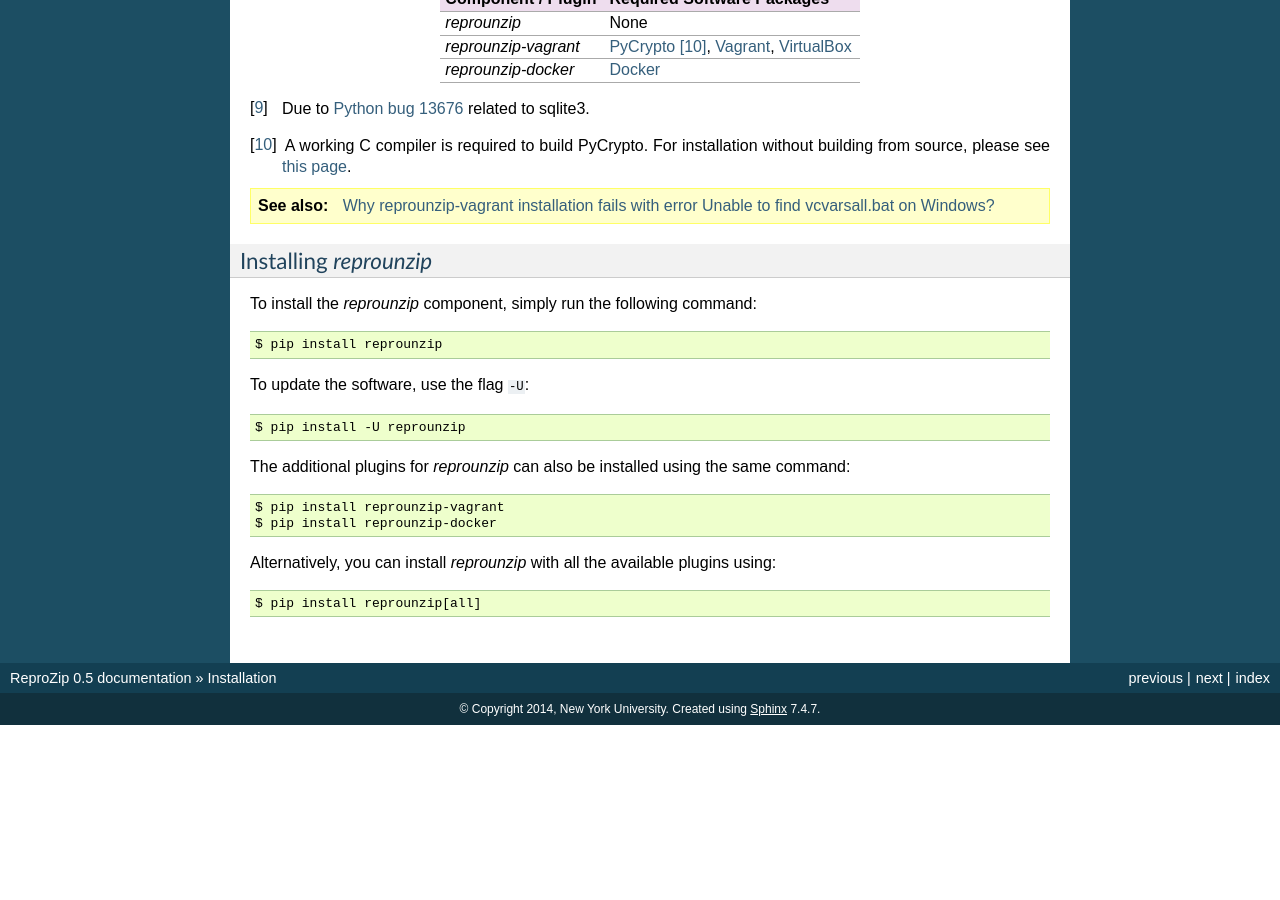
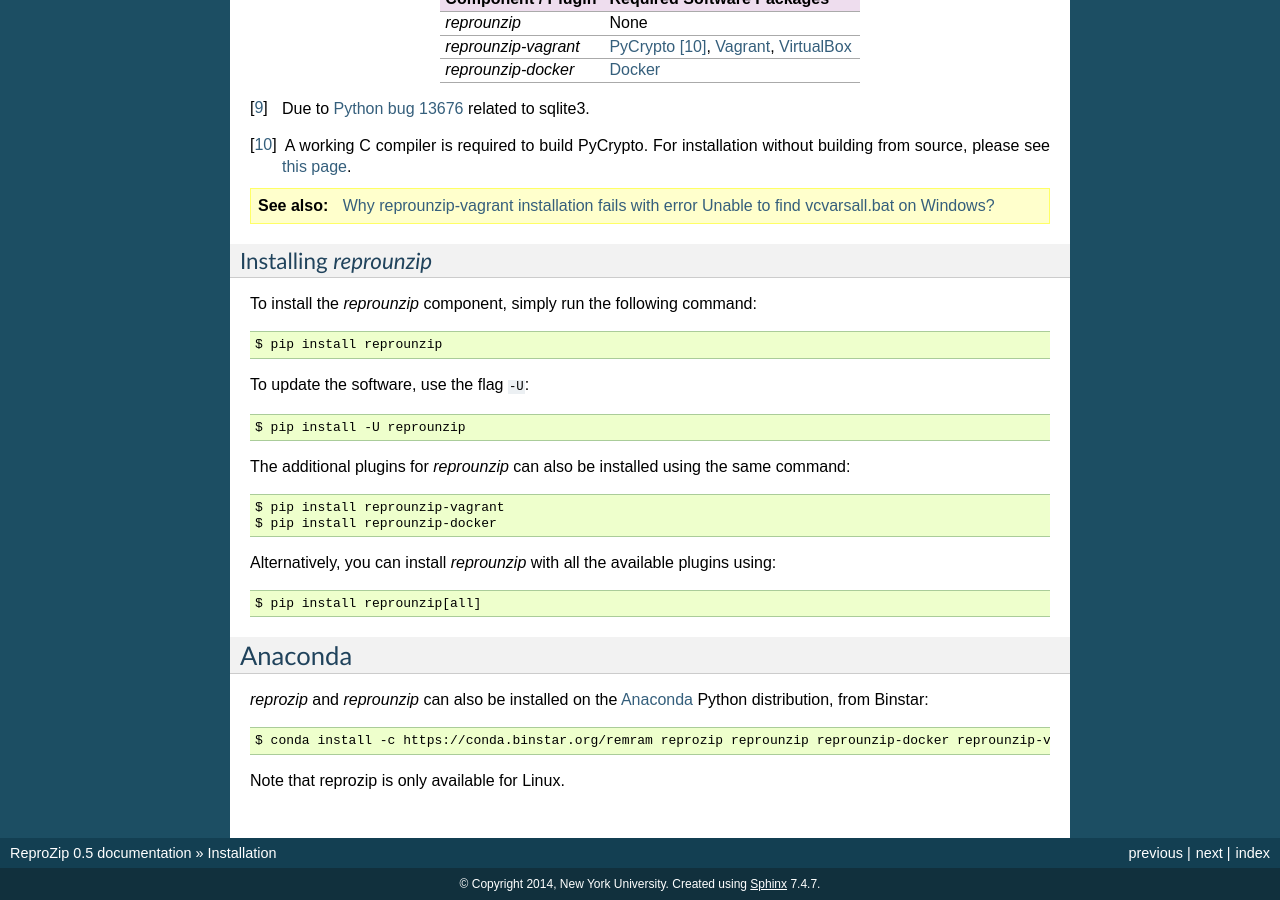
Before and after one commit to VIDA-NYU/reprozip, a Sphinx documentation site: the page built from docs/source/install.rst, in a window 1280 px wide and 900 px high, scrolled down 2997 px. Built offline with Sphinx 7.4.7, drawn with Linux system fonts in a browser that asks for light colours; before the commit the page ends 3722 px from its top, so only the background shows below that.

Commit message:
Adds Anaconda to install.rst

```diff
--- a/docs/source/install.rst
+++ b/docs/source/install.rst
@@ -191,3 +191,14 @@
 Alternatively, you can install *reprounzip* with all the available plugins using::
 
     $ pip install reprounzip[all]
+
+..  _conda:
+
+Anaconda
+========
+
+*reprozip* and *reprounzip* can also be installed on the `Anaconda <https://store.continuum.io/cshop/anaconda>`_ Python distribution, from Binstar::
+
+    $ conda install -c https://conda.binstar.org/remram reprozip reprounzip reprounzip-docker reprounzip-vagrant
+
+Note that reprozip is only available for Linux.
```
